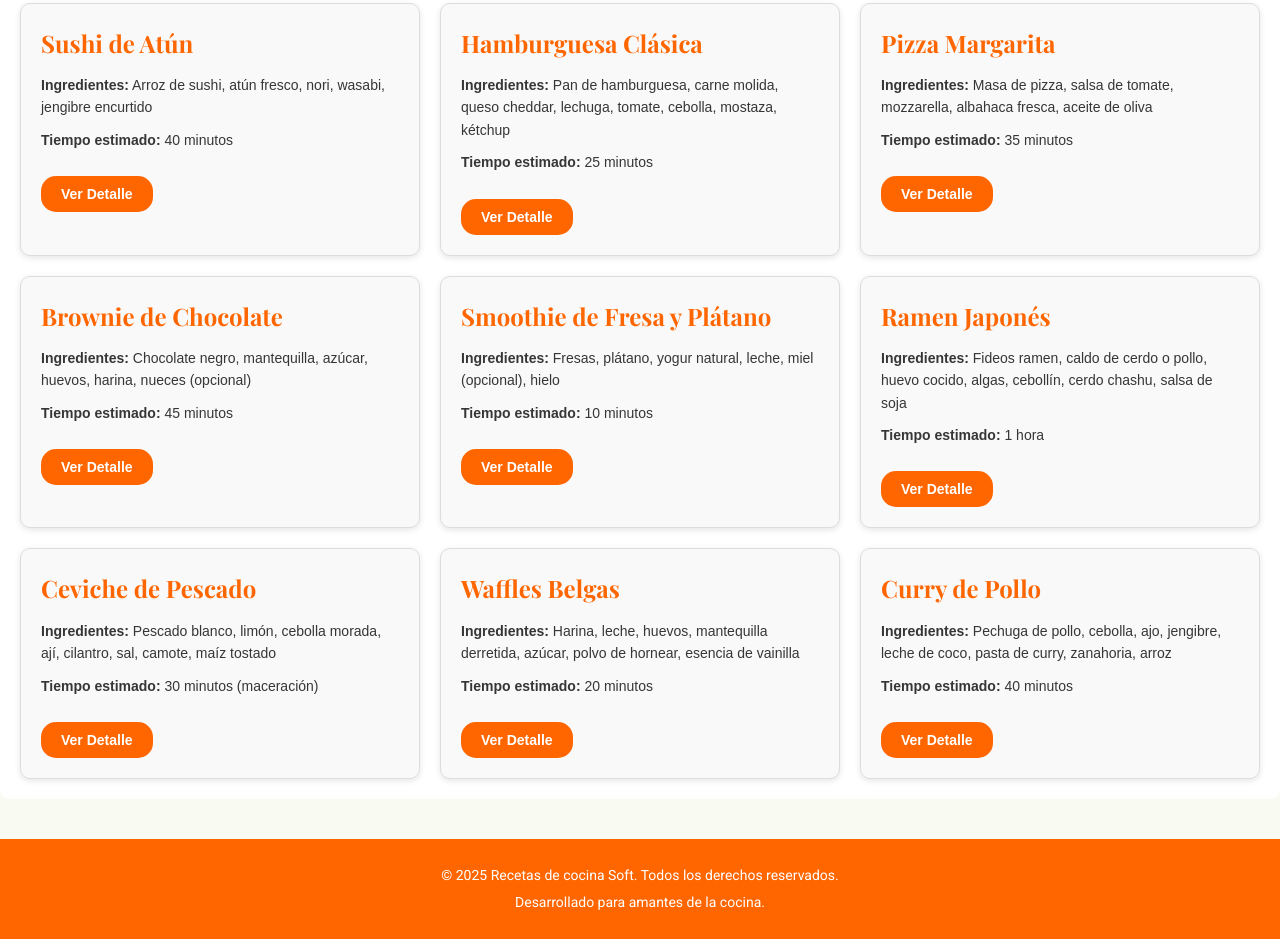
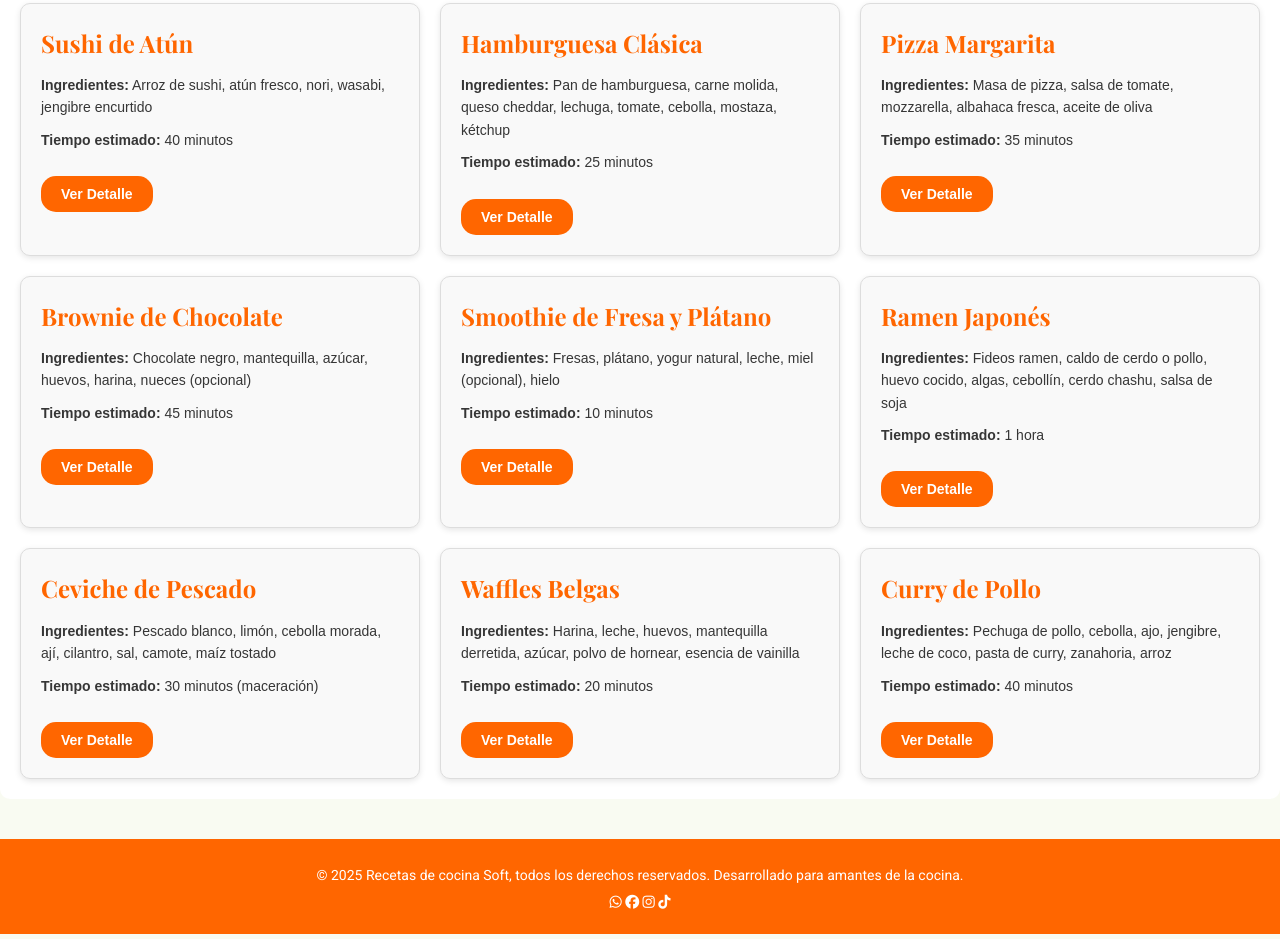
Before and after one commit to valenjimenezlop/recetas, a plain HTML site: page listar_recetas/index.html in a window 1280 px wide. Shown: the part 424-1363 px from the top of the page. Drawn offline with nearby package versions, Linux system fonts and the light colour scheme.

Commit message:
Update index.html
Modificación del footer

```diff
--- a/listar_recetas/index.html
+++ b/listar_recetas/index.html
@@ -12,10 +12,9 @@
 </head>
 
 <body>
-
     <header>
         <div class="header-container">
-            <h1>🍽️ Recetas de cocina Soft</h1>
+            <h1>🍽️ La cocina del Soft</h1>
             <nav>
                 <a href="index.html">Inicio</a>
                 <a href="#">Sobre Nosotros</a>
@@ -23,18 +22,24 @@
             </nav>
         </div>
     </header>
-    <div class="container">
+    <section class="container">
         <h1>Lista de Recetas</h1>
         <div id="recetas-container"></div>
-    </div>
+    </section>
     <footer>
-        <div class="footer-container">
-            <p>© 2025 Recetas de cocina Soft. Todos los derechos reservados.</p>
-            <p>Desarrollado para amantes de la cocina.</p>
-        </div>
+        <section class="footer-container">
+            <p>© 2025 Recetas de cocina Soft, todos los derechos reservados. Desarrollado para amantes de la cocina.</p>
+            <article class="icons">
+                <i class="fa-brands fa-whatsapp"></i>
+                <i class="fa-brands fa-facebook"></i>
+                <i class="fa-brands fa-instagram"></i>
+                <i class="fa-brands fa-tiktok"></i>
+            </article>
+        </section>
     </footer>
 
     <script src="script.js"></script>
+    <script src="https://kit.fontawesome.com/6d12fa73b0.js" crossorigin="anonymous"></script>
 </body>
 
 </html>
```
